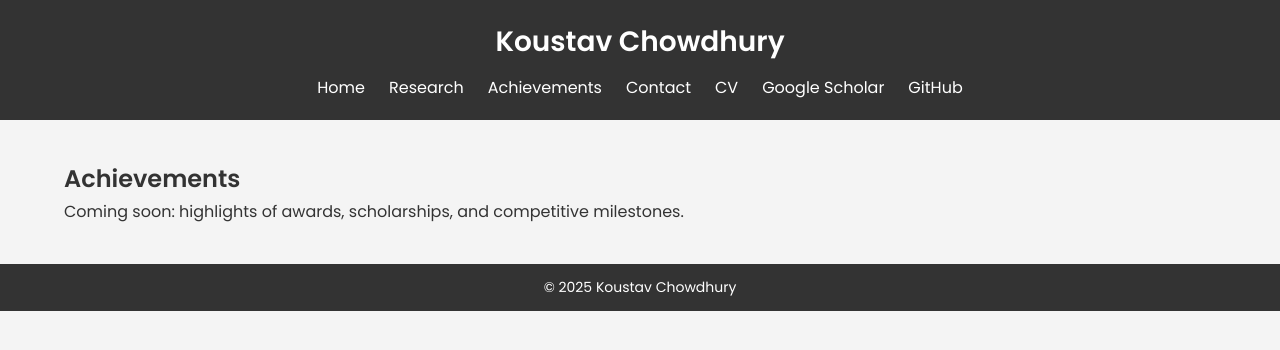
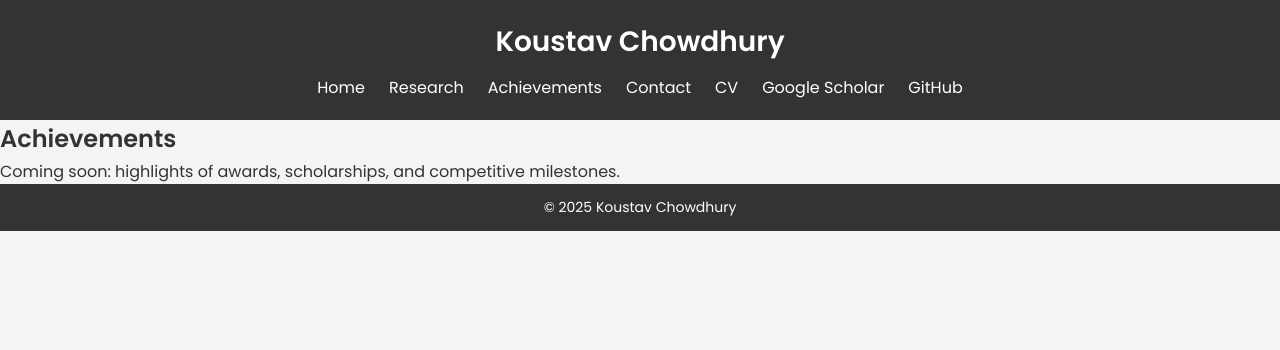
Before and after one commit to Koustav-Chowdhury73/koustav.github.io, a plain HTML site: page achievements.html in a window 1280 px wide. Drawn offline with Linux system fonts and the light colour scheme.

Commit message:
Update achievements.html

```diff
--- a/achievements.html
+++ b/achievements.html
@@ -23,9 +23,11 @@
         </nav>
     </header>
 
-    <main style="padding: 40px 5%;">
-        <h2>Achievements</h2>
-        <p>Coming soon: highlights of awards, scholarships, and competitive milestones.</p>
+    <main>
+        <div class="page-container">
+            <h2>Achievements</h2>
+            <p>Coming soon: highlights of awards, scholarships, and competitive milestones.</p>
+        </div>
     </main>
 
     <footer>
```
